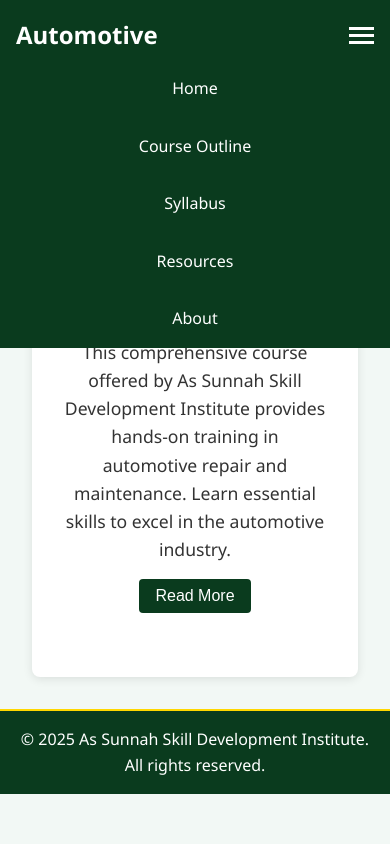
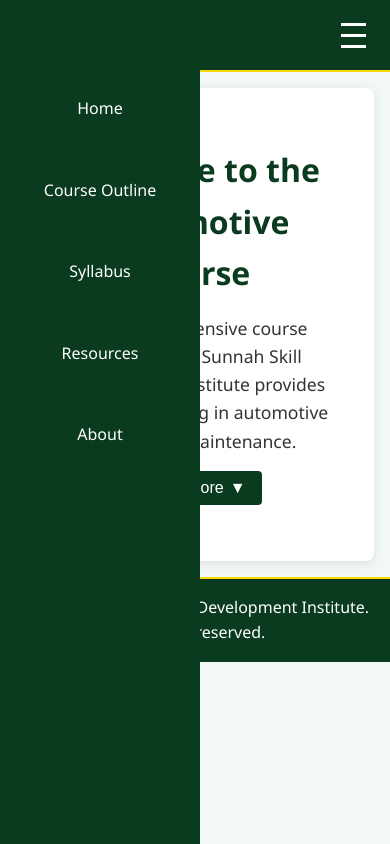
Before and after one commit to skill-assunnah/automotive-course, a plain HTML site: page index.html in a window 390 px wide. Both pictures are taken after a click on the element 361 px from the left and 35 px from the top of the page. Drawn offline with Linux system fonts and the light colour scheme.

Commit message:
Update index.html

```diff
--- a/index.html
+++ b/index.html
@@ -1,8 +1,8 @@
 <!DOCTYPE html>
 <html lang="en">
 <head>
-    <meta charset="UTF-8">
-    <meta name="viewport" content="width=device-width, initial-scale=1.0">
+  <meta charset="UTF-8" />
+  <meta name="viewport" content="width=device-width, initial-scale=1.0"/>
   <title>Automotive Course - As Sunnah Skill Development Institute</title>
   <style>
     * {
@@ -21,44 +21,24 @@
     .navbar {
       background-color: #0A3B1E;
       color: white;
-            padding: 1rem;
+      padding: 1rem 1.5rem;
       display: flex;
       justify-content: space-between;
       align-items: center;
       border-bottom: 2px solid #FFD700;
+      position: relative;
+      z-index: 1000;
     }
 
-        .navbar .logo {
+    .logo {
       font-size: 1.5rem;
       font-weight: bold;
       color: white;
       text-decoration: none;
     }
 
-        .navbar .logo:hover {
+    .logo:hover {
       color: #FFD700;
-        }
-
-        #nav-links {
-            list-style: none;
-            display: flex;
-        }
-
-        #nav-links li {
-            margin-left: 2rem;
-        }
-
-        #nav-links a {
-            color: white;
-            text-decoration: none;
-            font-size: 1rem;
-            padding: 0.5rem 1rem;
-            transition: background-color 0.3s ease;
-        }
-
-        #nav-links a:hover {
-            background-color: #1a5c38;
-            border-radius: 4px;
     }
 
     .menu-toggle {
@@ -71,13 +51,32 @@
       width: 25px;
       height: 3px;
       background-color: white;
-            margin: 2px 0;
-            transition: all 0.3s ease;
+      margin: 4px 0;
+      transition: 0.3s ease;
+    }
+
+    #nav-links {
+      list-style: none;
+      display: flex;
+      gap: 1.5rem;
+    }
+
+    #nav-links li a {
+      color: white;
+      text-decoration: none;
+      padding: 0.5rem 1rem;
+      font-size: 1rem;
+      transition: background-color 0.3s ease;
+      border-radius: 4px;
+    }
+
+    #nav-links li a:hover {
+      background-color: #1a5c38;
     }
 
     .content {
-            max-width: 1200px;
-            margin: 2rem;
+      max-width: 960px;
+      margin: 2rem auto;
       padding: 2rem;
       background-color: white;
       border-radius: 8px;
@@ -86,31 +85,31 @@
 
     .hero-section {
       text-align: center;
-            padding: 2rem 0;
+      padding: 2rem 1rem;
     }
 
     .hero-section h1 {
+      font-size: 2.5rem;
       color: #0A3B1E;
-            font-size: 2.5rem;
       margin-bottom: 1rem;
     }
 
     .hero-section p {
       font-size: 1.1rem;
-            margin-bottom: 1rem;
     }
 
     .expandable-text {
       max-height: 0;
       overflow: hidden;
-            transition: max-height 0.3s ease;
+      transition: max-height 0.5s ease;
     }
 
     .expandable-text.active {
-            max-height: 500px; /* Adjust based on content */
+      max-height: 500px;
     }
 
     .read-more-btn {
+      margin-top: 1rem;
       background-color: #0A3B1E;
       color: white;
       border: none;
@@ -118,7 +117,9 @@
       font-size: 1rem;
       cursor: pointer;
       border-radius: 4px;
-            transition: background-color 0.3s ease;
+      display: inline-flex;
+      align-items: center;
+      gap: 6px;
     }
 
     .read-more-btn:hover {
@@ -130,25 +131,29 @@
       color: white;
       text-align: center;
       padding: 1rem;
-            position: relative;
-            bottom: 0;
-            width: 100%;
       border-top: 2px solid #FFD700;
     }
 
+    /* Mobile sidebar menu */
     @media (max-width: 768px) {
+      .menu-toggle {
+        display: flex;
+      }
+
       #nav-links {
-                display: none;
         flex-direction: column;
-                width: 100%;
-                position: absolute;
-                top: 60px;
-                left: 0;
+        position: fixed;
+        top: 0;
+        left: -250px;
+        width: 200px;
+        height: 100vh;
         background-color: #0A3B1E;
+        padding-top: 80px;
+        transition: left 0.3s ease;
       }
 
       #nav-links.active {
-                display: flex;
+        left: 0;
       }
 
       #nav-links li {
@@ -156,8 +161,9 @@
         text-align: center;
       }
 
-            .menu-toggle {
-                display: flex;
+      .content {
+        margin: 1rem;
+        padding: 1.5rem;
       }
 
       .hero-section h1 {
@@ -167,6 +173,8 @@
   </style>
 </head>
 <body>
+
+  <!-- Navigation -->
   <nav class="navbar">
     <a href="index.html" class="logo">Automotive</a>
     <div class="menu-toggle" onclick="toggleMenu()">
@@ -183,13 +191,12 @@
     </ul>
   </nav>
 
+  <!-- Main Content -->
   <div class="content">
     <div class="hero-section">
       <h1>Welcome to the Automotive Course</h1>
-            <p>
-                This comprehensive course offered by As Sunnah Skill Development Institute provides hands-on training in automotive repair and maintenance.
-                Learn essential skills to excel in the automotive industry.
-            </p>
+      <p>This comprehensive course offered by As Sunnah Skill Development Institute provides hands-on training in automotive repair and maintenance.</p>
+
       <div id="expandable-content" class="expandable-text">
         <p>
           Our curriculum covers everything from basic vehicle maintenance to advanced diagnostic techniques.
@@ -198,14 +205,41 @@
           By the end of the course, you'll be equipped to handle a wide range of automotive challenges and pursue a rewarding career.
         </p>
       </div>
-            <button class="read-more-btn" onclick="toggleExpandableText()">Read More</button>
+
+      <button class="read-more-btn" onclick="toggleExpandableText()" id="readToggle">
+        Read More <span id="arrow">▼</span>
+      </button>
     </div>
   </div>
 
+  <!-- Footer -->
   <footer class="footer">
     <p>© 2025 As Sunnah Skill Development Institute. All rights reserved.</p>
   </footer>
 
-    <script src="scripts.js"></script>
+  <!-- Script -->
+  <script>
+    function toggleMenu() {
+      const nav = document.getElementById('nav-links');
+      nav.classList.toggle('active');
+    }
+
+    function toggleExpandableText() {
+      const content = document.getElementById('expandable-content');
+      const arrow = document.getElementById('arrow');
+      const button = document.getElementById('readToggle');
+
+      content.classList.toggle('active');
+
+      if (content.classList.contains('active')) {
+        arrow.textContent = '▲';
+        button.firstChild.textContent = 'Read Less ';
+      } else {
+        arrow.textContent = '▼';
+        button.firstChild.textContent = 'Read More ';
+      }
+    }
+  </script>
+
 </body>
 </html>
```
Lines whose indentation alone changed are shown as unchanged.
